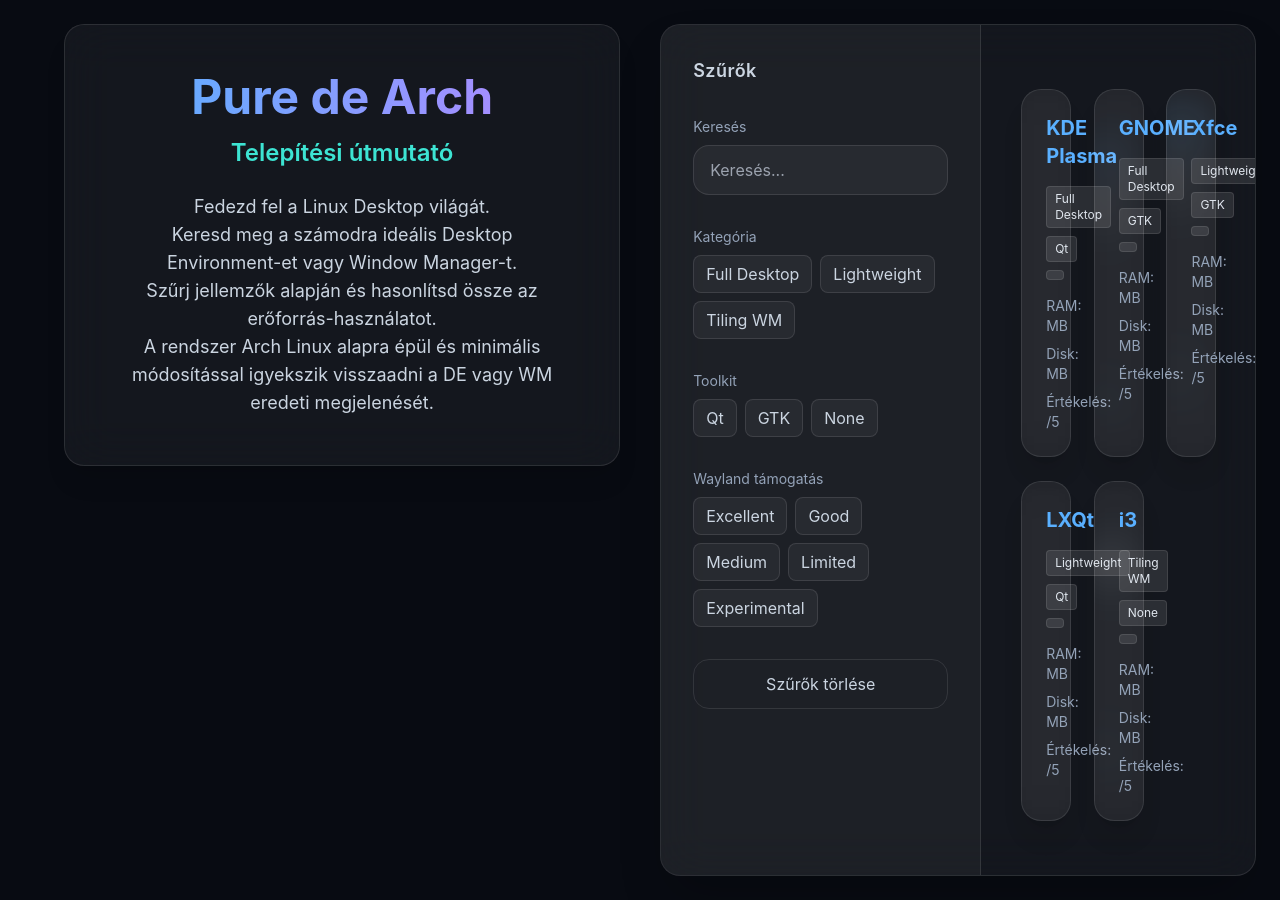
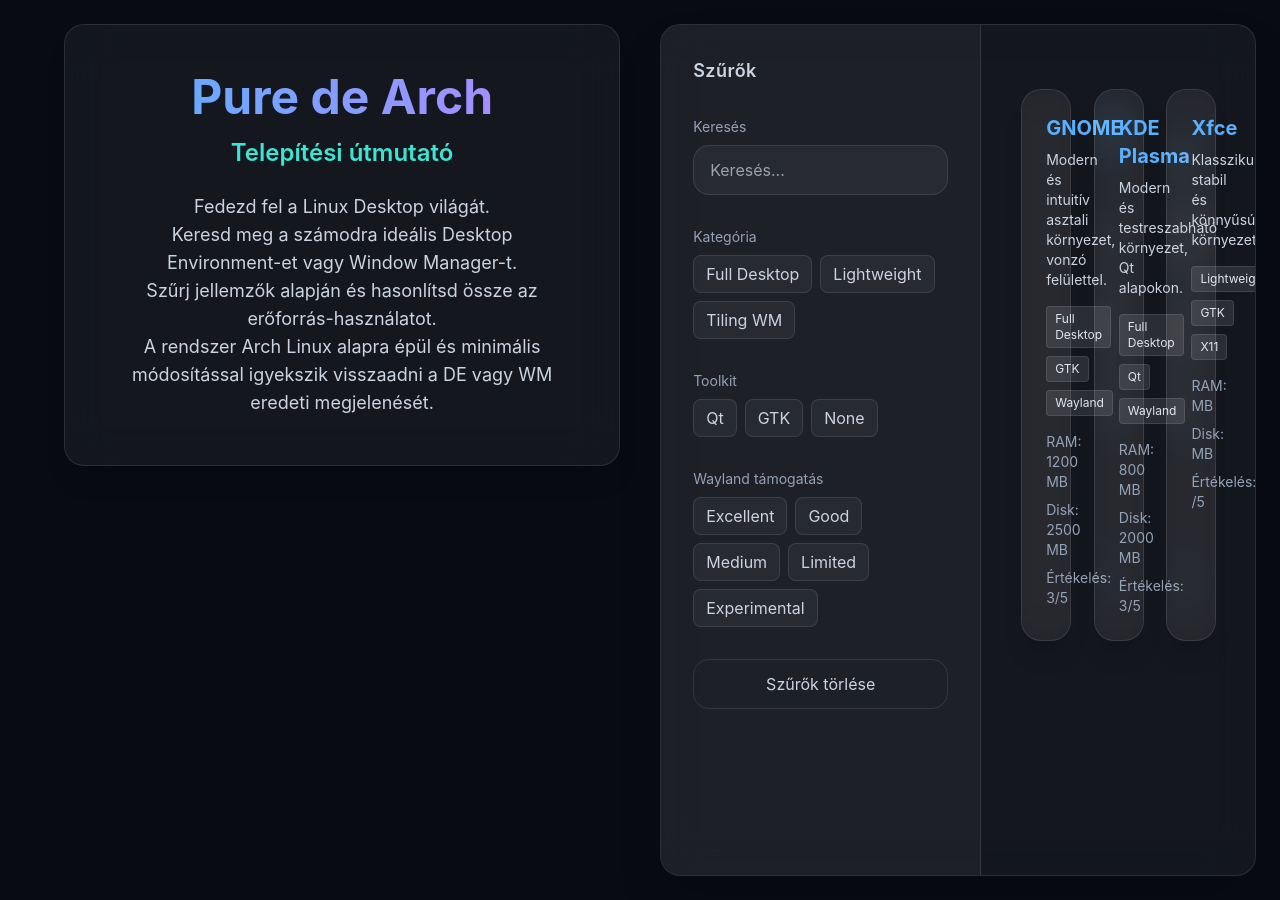
Before and after one commit to Pure-de-Arch/Pure-de-Arch.github.io, a Jekyll site: the page built from index.html, in a window 1280 px wide. Built offline with Jekyll 4.4.1, drawn with Linux system fonts in a browser that asks for light colours; nearby versions of some CDN libraries.

Commit message:
Update desktops.yml

```diff
--- a/_data/desktops.yml
+++ b/_data/desktops.yml
@@ -1,39 +1,23 @@
+- name: GNOME
+  description: Modern és intuitív asztali környezet, vonzó felülettel.
+  category: Full Desktop
+  toolkit: GTK
+  protocol: Wayland
+  ram: 1200
+  disk: 2500
+  rating: 3
+
 - name: KDE Plasma
+  description: Modern és testreszabható környezet, Qt alapokon.
   category: Full Desktop
   toolkit: Qt
-  resource: Medium
-  wayland: Excellent
-  customization: Very High
-  notes: Feature-rich and extremely configurable
-
-- name: GNOME
-  category: Full Desktop
-  toolkit: GTK
-  resource: Medium-High
-  wayland: Excellent
-  customization: Medium
-  notes: Opinionated workflow
+  protocol: Wayland
+  ram: 800
+  disk: 2000
+  rating: 3
 
 - name: Xfce
+  description: Klasszikus, stabil és könnyűsúlyú környezet.
   category: Lightweight
   toolkit: GTK
-  resource: Low
-  wayland: Experimental
-  customization: High
-  notes: Stable and classic
-
-- name: LXQt
-  category: Lightweight
-  toolkit: Qt
-  resource: Low
-  wayland: Limited
-  customization: Medium
-  notes: Modern lightweight Qt desktop
-
-- name: i3
-  category: Tiling WM
-  toolkit: None
-  resource: Very Low
-  wayland: X11 only
-  customization: High
-  notes: Keyboard-driven tiling WM
+  protocol: X11
```
